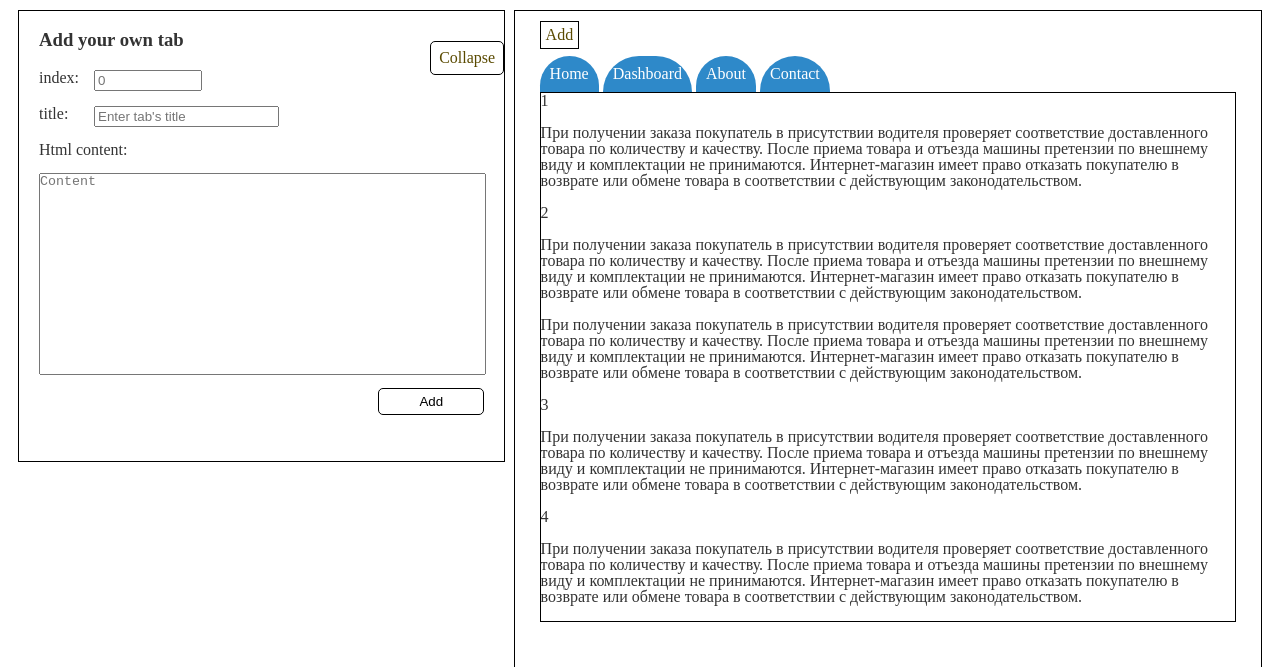
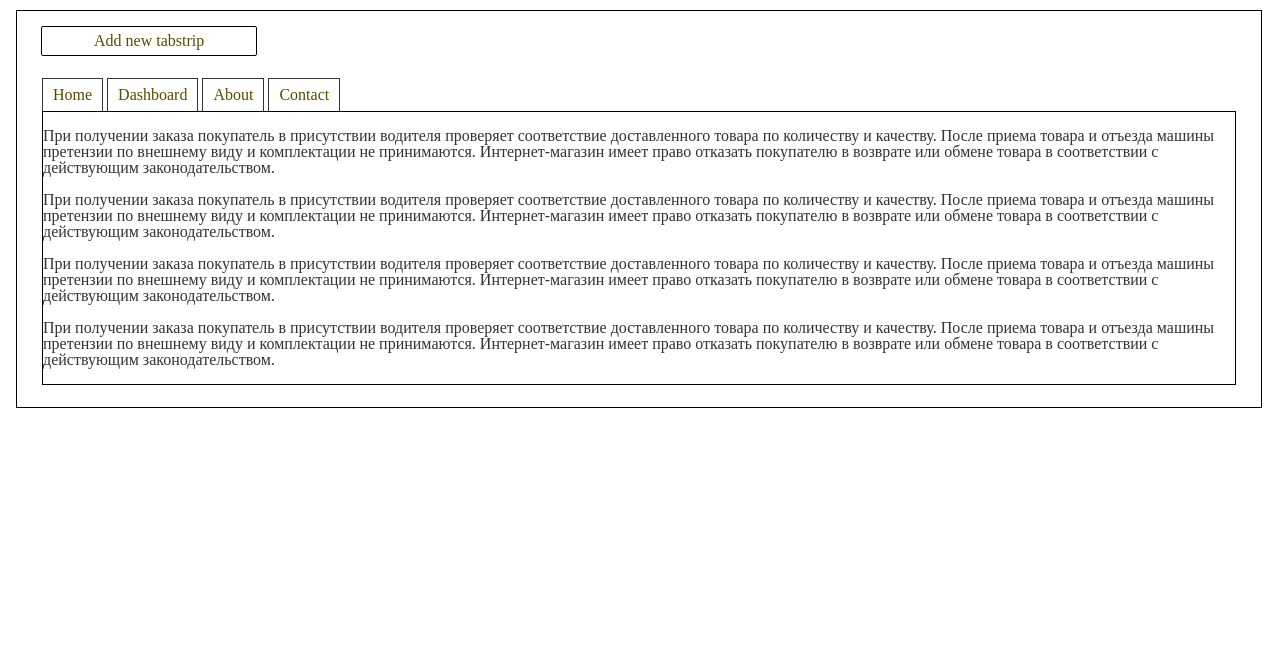
Before and after one commit to aliakseiyurchak/EpamJSProject, a plain HTML site: page index.html in a window 1280 px wide. Shown: the top 667 px of the page. Drawn offline with Linux system fonts and the light colour scheme.

Commit message:
More changes to index.html & styles.css

```diff
--- a/css/styles.css
+++ b/css/styles.css
@@ -4,15 +4,11 @@
 
 .container{
 	margin: 10px;
+	clear: both;
 }
-/*
-.container:after{
-	clear: both;
-	content: "";
-}*/
 
 .left-block {
-	display: block;
+	display: none;
 	position: relative;
 	background: #FFFFFF;
 	float: left;
@@ -23,19 +19,24 @@
 
 .main-block {
 	float:right;
-	width: 60%;
+	width: 100%;
 	border: 1px solid #000;
 	position: relative;
 }
 
-.close-left {
-	background: #FFFFFF;
-	padding: 8px;
-	border-radius: 5px;
-	border: 1px solid #000;
+#close-left {
+  	display: block;
+  	background: #FFFFFF;
+  	padding: 7px;
+  	border-radius: 3px;
+  	border: 1px solid #000;
+  	position: absolute;
+  	right: 5px;
+  	top: 47px;
 }
 
-.content-form div:nth-of-type(1) input, .content-form div:nth-of-type(2) input {
+.content-form div:nth-of-type(1) input,
+.content-form div:nth-of-type(2) input {
 	float:left;
 	margin-left: 15px;
 }
@@ -45,7 +46,8 @@
 	width: 100px;
 }
 
-.content-form div:nth-of-type(1) label, .content-form div:nth-of-type(2) label {
+.content-form div:nth-of-type(1) label,
+.content-form div:nth-of-type(2) label {
 	float: left;
 	width: 40px;
 	padding-bottom: 20px;
@@ -61,6 +63,7 @@
 
 .content-form h3 {
 	padding: 20px 0;
+  	font-size: 22px;
 }
 
 .content-form div:nth-of-type(3) label {
@@ -78,55 +81,50 @@
 }
 
 .addbtn {
-
 	padding: 5px 40px;
 	margin-top: 10px;
 	float: right;
-	border-radius: 5px;
+	border-radius: 3px;
 	box-shadow: none !important;
 	border: 1px solid #000;
 	background: #FFFFFF;
 }
 
-.addbtn:hover {
-	background: #2E89C9;
+.addbtn:hover, #close-left:hover, #mainbtn:hover {
+	background: #626060;
 	color: white;
 }
 
-
-.close-left {
-	position: absolute;
-	right: 0;
-	top: 30px;
-}
-
-.close-left:hover {
-	background: #2E89C9;
-	color: white;
+#close-left:hover {
 	text-decoration: none;
 }
 
-#tbs ul {
+.tbs ul {
 	padding: 0;
 	margin: 0;
 }
 
-div#tbs li {
+.tbs ul li {
 	display: inline-block;
-	background: #2E89C9;
-	padding: 10px;
-	border-top-left-radius: 40px;
-	border-top-right-radius: 40px;
-
+ 	border: 1px solid;
+ 	border-bottom: none;
 }
 
-div#tbs li a {
-	color: white;
-
+.tbs ul li:hover {
+	background: #626060;
 }
 
-div#tbs {
-	margin: 45px 25px;
+.tbs li a {
+	display: block;
+  	padding: 8px 10px;
+  	text-decoration: none;
+}
+.tbs li a:hover {
+	color: white;
+}
+
+.tbs {
+	margin: 22px 25px;
 }
 
 #tab-content {
@@ -135,11 +133,10 @@ div#tbs {
 
 
 #mainbtn {
-	position: absolute;
-	top: 10px;
-	left:25px;
-	display: inline-block;
-	padding: 5px;
-	text-decoration: none;
-	border: 1px solid #000;
+  	display: inline-block;
+  	padding: 6px 52px;
+  	text-decoration: none;
+  	border: 1px solid #000;
+  	border-radius: 2px;
+  	margin: 15px 0 0 24px;
 }
--- a/index.html
+++ b/index.html
@@ -9,10 +9,9 @@
 </head>
 <body>
 	<div class = "container">
-
 		<div class = "left-block">
-            <a href="#" class="close-left">Collapse</a>
-            <div class=" content-form">
+            <a href="#" id = "close-left">Collapse</a>
+            <div class =" content-form">
                 <h3>Add your own tab</h3>
                 <div>
                     <label for="index-value">index:</label>
@@ -31,8 +30,8 @@
         </div>
 
 		<div class = "main-block">
-			<a href="#" id="mainbtn">Add</a>
-			<div id="tbs">
+			<a href="#" id="mainbtn">Add new tabstrip</a>
+			<div class = "tbs">
                     <ul>
                         <li><a href="#3">Home</a></li>
                         <li><a href="#3">Dashboard</a></li>
@@ -40,33 +39,18 @@
                         <li><a href="#3">Contact</a></li>
                     </ul>
                     <div id = "tab-content">
-                        <div id="3">
-                            <div>1
+                        <div>
                             <p>При получении заказа покупатель в присутствии водителя проверяет соответствие доставленного товара по количеству и качеству. После приема товара и отъезда машины претензии по внешнему виду и комплектации не принимаются. Интернет-магазин имеет право отказать покупателю в возврате или обмене товара в соответствии с действующим законодательством.</p>
-
                         </div>
-                    </div>
-                    <div id="3">
-                        <div>2
+                        <div>
                             <p>При получении заказа покупатель в присутствии водителя проверяет соответствие доставленного товара по количеству и качеству. После приема товара и отъезда машины претензии по внешнему виду и комплектации не принимаются. Интернет-магазин имеет право отказать покупателю в возврате или обмене товара в соответствии с действующим законодательством.</p>
-                            <div>
-                                <p>При получении заказа покупатель в присутствии водителя проверяет соответствие доставленного товара по количеству и качеству. После приема товара и отъезда машины претензии по внешнему виду и комплектации не принимаются. Интернет-магазин имеет право отказать покупателю в возврате или обмене товара в соответствии с действующим законодательством.</p>
-                            </div>
-
                         </div>
-                    </div>
-                    <div id="3">
-                        <div>3
+                        <div>
                             <p>При получении заказа покупатель в присутствии водителя проверяет соответствие доставленного товара по количеству и качеству. После приема товара и отъезда машины претензии по внешнему виду и комплектации не принимаются. Интернет-магазин имеет право отказать покупателю в возврате или обмене товара в соответствии с действующим законодательством.</p>
-
                         </div>
-                    </div>
-                    <div id="4">
                         <div>
-                            4
-                            <div>
-                                <p>При получении заказа покупатель в присутствии водителя проверяет соответствие доставленного товара по количеству и качеству. После приема товара и отъезда машины претензии по внешнему виду и комплектации не принимаются. Интернет-магазин имеет право отказать покупателю в возврате или обмене товара в соответствии с действующим законодательством.</p>
-                            </div>
+                                <p>При получении заказа покупатель в присутствии водителя проверяет соответствие доставленного товара по количеству и качеству. После приема товара и отъезда машины претензии по внешнему виду и комплектации не принимаются. Интернет-магазин имеет право отказать покупателю в возврате или обмене товара в соответствии с действующим законодательством.
+                                </p>
                         </div>
                     </div>
                 </div>
--- a/js/main.js
+++ b/js/main.js
@@ -1,7 +1,16 @@
 $(document).ready(function() {
 
 
-    $( "#tabs" ).tabs();
+    // $( "#tabs" ).tabs();
+    $('#mainbtn').on('click', function() {
+    	$('.left-block').show(500);
+    	$('.main-block').css('width', '60%');
 
+    } );
+
+    $('#close-left').on('click', function() {
+    	$('.left-block').hide(500);
+    	$('.main-block').css('width', '100%');
+    });
 
 });
```
